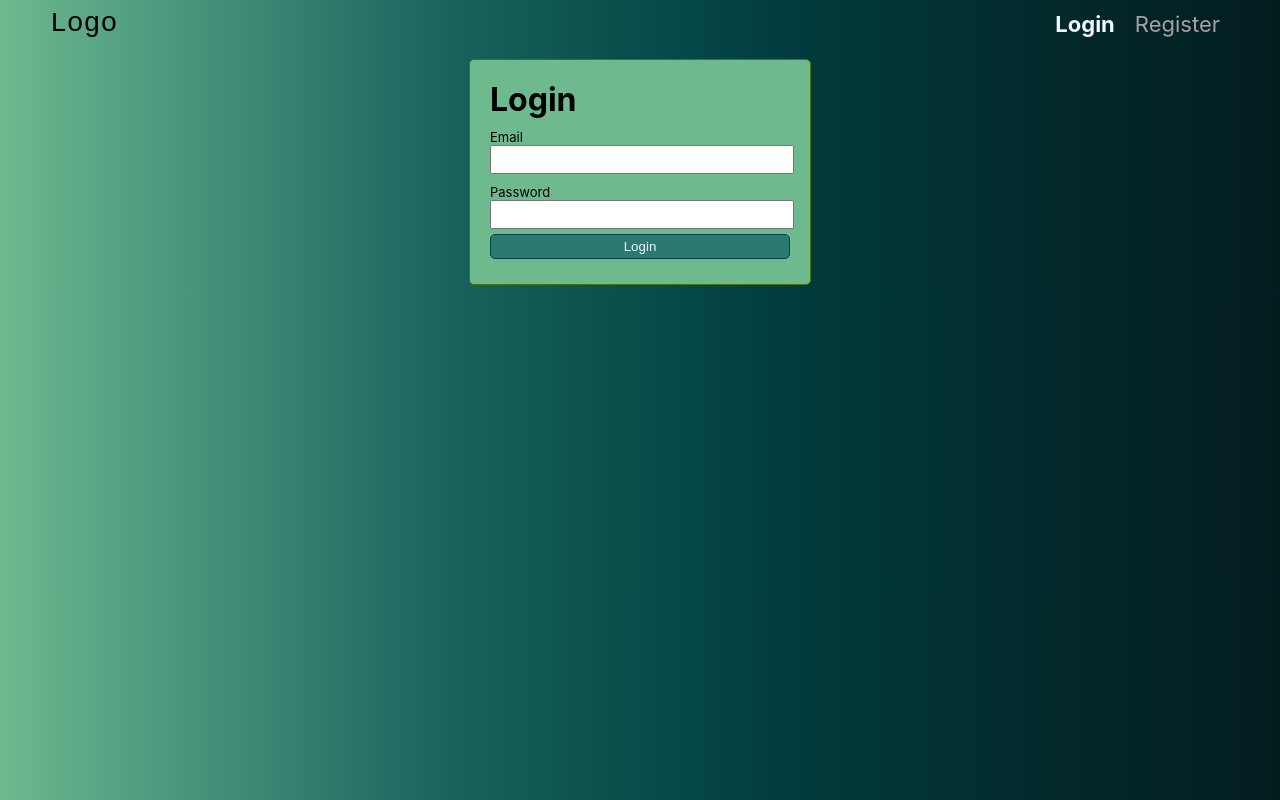
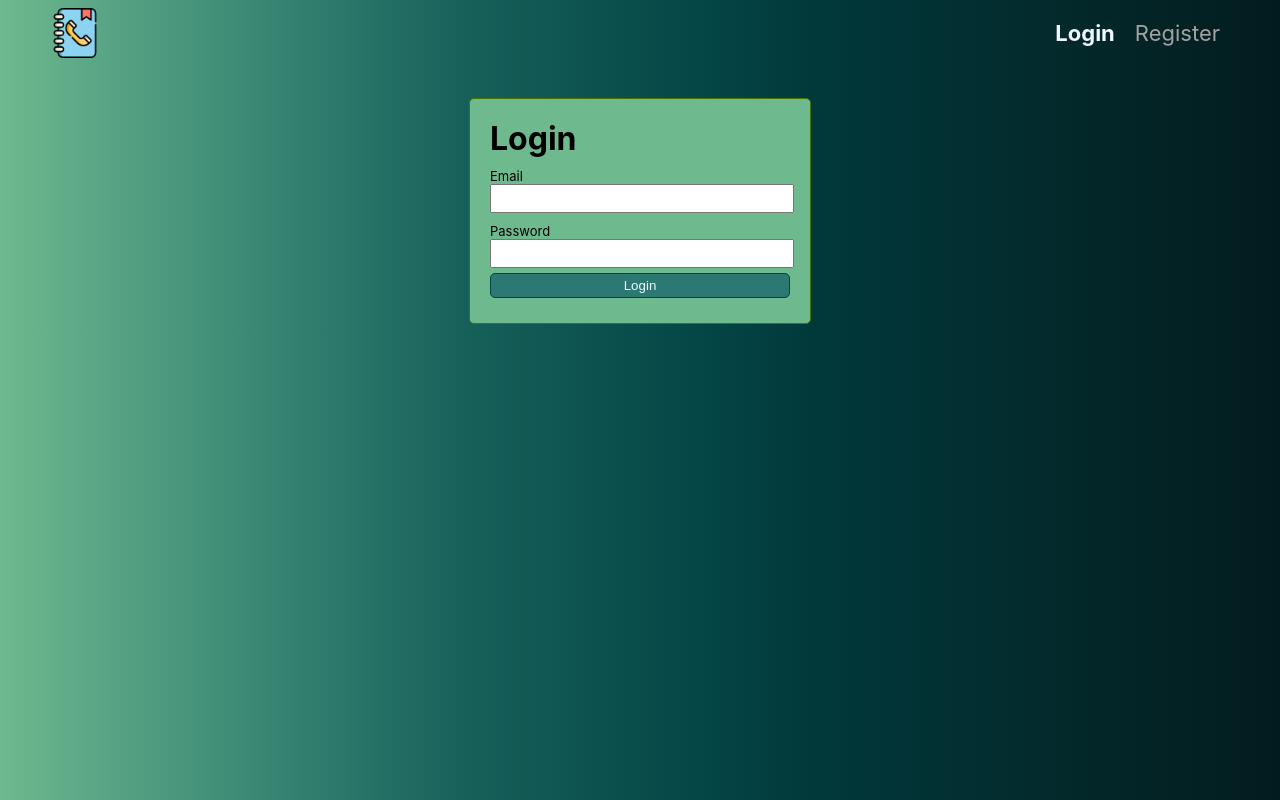
Before and after one commit to Andriy323/react-test, a React (Create React App) app: page /goit-react-hw-08-phonebook/login in a window 1280 px wide. Built offline with nearby package versions, Linux system fonts and the light colour scheme; no server answers.

Commit message:
add logo-img

```diff
--- a/src/components/Navigation/NavigationAutch/NavigationAutch.jsx
+++ b/src/components/Navigation/NavigationAutch/NavigationAutch.jsx
@@ -20,7 +20,6 @@ const NavigationAutch = () => {
       )}
       {isLoggedIn ? (
         <div className={style.contaonerContacts}>
-          {' '}
           <h1 className={style.titleName}>Hello: {email}</h1>
           <button onClick={() => dispatch(logOutUser())} className={style.btn}>
             Logout
@@ -31,7 +30,6 @@ const NavigationAutch = () => {
           <NavLink to="/login" className={getClassName}>
             Login
           </NavLink>
-
           <NavLink to="/register" className={getClassName}>
             Register
           </NavLink>
--- a/src/components/Navigation/NavigationHome/NavigationHome.jsx
+++ b/src/components/Navigation/NavigationHome/NavigationHome.jsx
@@ -1,16 +1,17 @@
 import { NavLink } from 'react-router-dom';
 import style from './navigation-home.module.css';
+import imgPhone from "../../../img/phone-book.png"
 const getClassName = ({ isActive }) => {
   const className = isActive ? `${style.link} ${style.active}` : style.link;
   return className;
 };
 const NavigationHome = () => {
   return (
-    <div>
+    <>
       <NavLink to="/" className={getClassName}>
-        Logo
+        <img src={imgPhone} alt="Logo phonebooks" width="50" />
       </NavLink>
-    </div>
+    </>
   );
 };
 
--- a/src/components/Navigation/navigation.module.css
+++ b/src/components/Navigation/navigation.module.css
@@ -27,6 +27,7 @@
   display: flex;
   align-items: center;
   justify-content: space-between;
+  margin-bottom: 40px;
 }
 .contactLink {
   font-size: 26px;
```
Also changed, not shown: src/img/phone-book.png (added).
